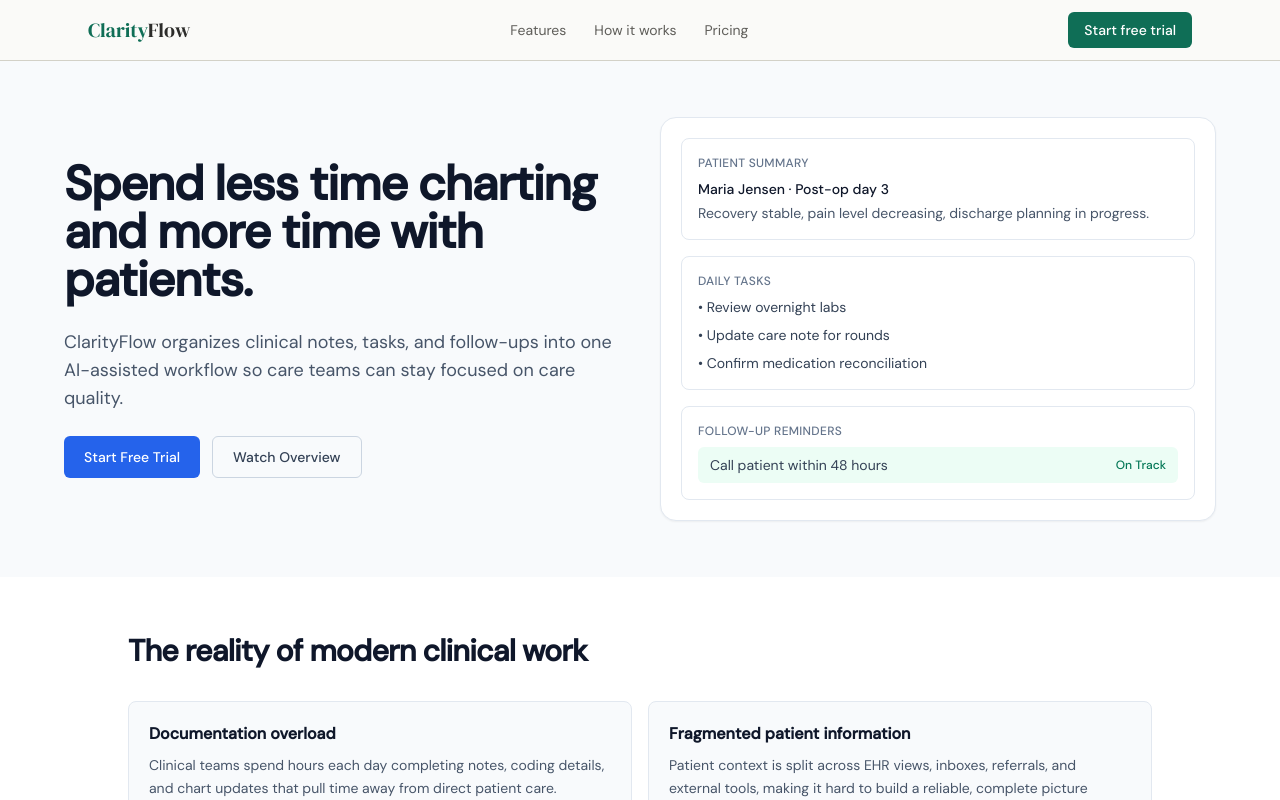
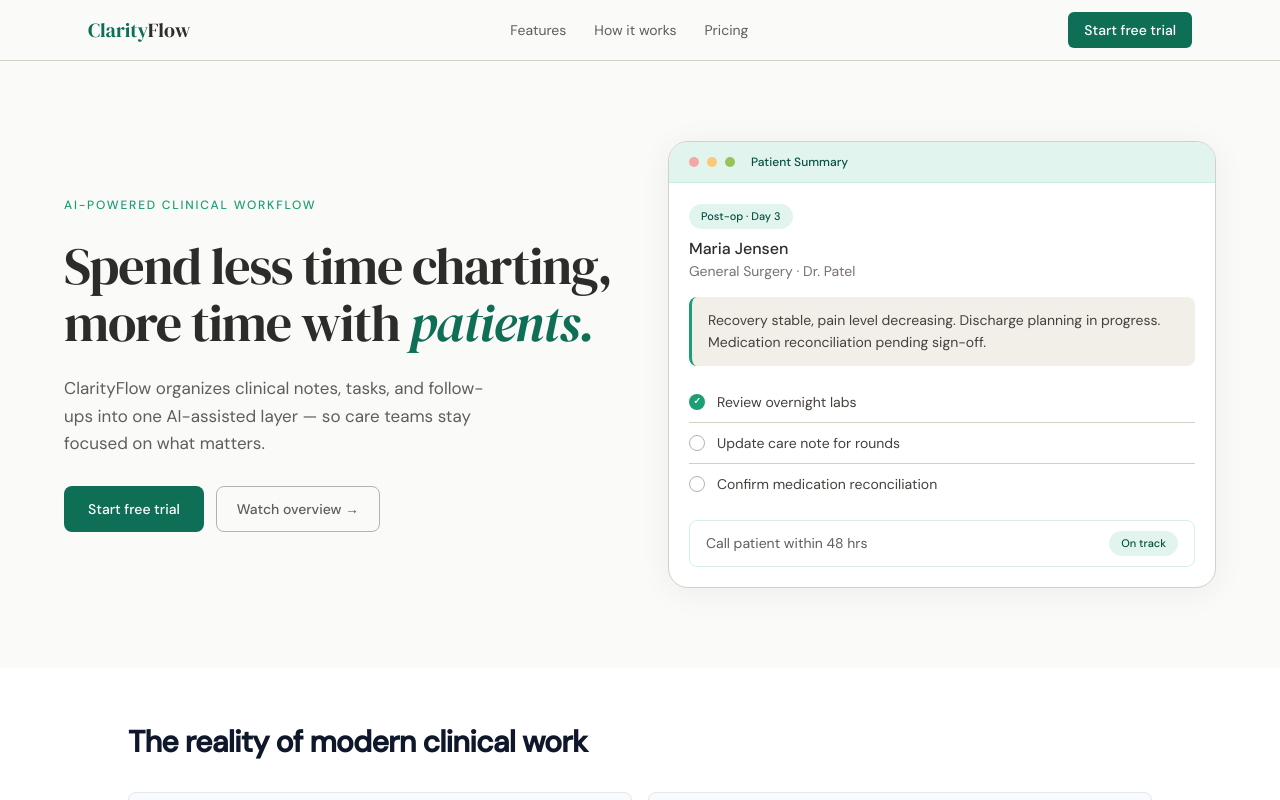
Before and after one commit to shannel890/ClarityFlow, a Next.js app: page / in a window 1280 px wide. Shown: the top 800 px of the page. Built offline with nearby package versions, Linux system fonts and the light colour scheme.

Commit message:
feat: replace Hero component with requested animated design
Agent-Logs-Url: https://github.com/shannel890/ClarityFlow/sessions/80c82551-5bcb-4aec-87e3-0c6fc890fb0f

Co-authored-by: shannel890 <197056075+shannel890@users.noreply.github.com>

```diff
--- a/components/Hero.tsx
+++ b/components/Hero.tsx
@@ -1,72 +1,126 @@
+"use client";
+
+import { motion } from "framer-motion";
+
+const fadeUp = {
+  hidden: { opacity: 0, y: 24 },
+  show:   { opacity: 1, y: 0, transition: { duration: 0.6, ease: "easeOut" } },
+} as const;
+
+const cardFade = {
+  hidden: { opacity: 0, y: 20 },
+  show:   { opacity: 1, y: 0, transition: { duration: 0.7, delay: 0.2, ease: "easeOut" } },
+} as const;
+
 export default function Hero() {
   return (
-    <section className="bg-slate-50 px-6 py-14 md:px-10">
-      <div className="mx-auto grid max-w-6xl gap-10 md:grid-cols-2 md:items-center">
-        <div className="space-y-6">
-          <h1 className="text-3xl font-semibold tracking-tight text-slate-900 md:text-5xl">
-            Spend less time charting and more time with patients.
+    <section className="bg-[#FAFAF8] px-6 py-20 md:px-10">
+      <div className="mx-auto grid max-w-6xl gap-14 md:grid-cols-2 md:items-center">
+
+        {/* Left — copy */}
+        <motion.div
+          className="space-y-6"
+          initial="hidden"
+          animate="show"
+          variants={fadeUp}
+        >
+          <p className="text-xs font-medium uppercase tracking-[0.15em] text-teal-400">
+            AI-powered clinical workflow
+          </p>
+          <h1 className="font-serif text-5xl leading-[1.1] tracking-tight text-stone-900 md:text-[52px]">
+            Spend less time charting, more time with{" "}
+            <em className="italic text-teal-600">patients.</em>
           </h1>
-          <p className="max-w-xl text-base leading-relaxed text-slate-600 md:text-lg">
+          <p className="max-w-md text-base leading-relaxed text-stone-600 md:text-[17px]">
             ClarityFlow organizes clinical notes, tasks, and follow-ups into one
-            AI-assisted workflow so care teams can stay focused on care quality.
+            AI-assisted layer — so care teams stay focused on what matters.
           </p>
-          <div className="flex flex-wrap gap-3">
+          <div className="flex flex-wrap gap-3 pt-1">
             <button
               type="button"
-              className="rounded-md bg-blue-600 px-5 py-2.5 text-sm font-medium text-white hover:bg-blue-700"
+              className="rounded-lg bg-teal-600 px-6 py-3 text-sm font-medium text-white transition-all hover:-translate-y-px hover:bg-teal-800"
             >
-              Start Free Trial
+              Start free trial
             </button>
             <button
               type="button"
-              className="rounded-md border border-slate-300 bg-transparent px-5 py-2.5 text-sm font-medium text-slate-700 hover:bg-slate-100"
+              className="rounded-lg border border-stone-200 bg-transparent px-5 py-3 text-sm font-medium text-stone-600 transition-colors hover:border-stone-400 hover:text-stone-900"
             >
-              Watch Overview
+              Watch overview →
             </button>
           </div>
-        </div>
+        </motion.div>
 
-        <div className="rounded-xl border border-slate-200 bg-white p-5 shadow-sm">
-          <div className="space-y-4">
-            <div className="rounded-lg border border-slate-200 p-4">
-              <p className="text-xs font-medium uppercase tracking-wide text-slate-500">
-                Patient Summary
+        {/* Right — patient card */}
+        <motion.div
+          className="overflow-hidden rounded-2xl border border-stone-100 bg-white shadow-card"
+          initial="hidden"
+          animate="show"
+          variants={cardFade}
+        >
+          {/* Card chrome bar */}
+          <div className="flex items-center gap-2 border-b border-[#CCEADF] bg-teal-50 px-5 py-3">
+            <span className="h-2.5 w-2.5 rounded-full bg-[#F5A7A7]" />
+            <span className="h-2.5 w-2.5 rounded-full bg-[#FACA75]" />
+            <span className="h-2.5 w-2.5 rounded-full bg-[#97C459]" />
+            <span className="ml-2 text-xs font-medium text-teal-800">
+              Patient Summary
+            </span>
+          </div>
+
+          <div className="space-y-4 p-5">
+            {/* Patient info */}
+            <div>
+              <span className="inline-block rounded-full bg-teal-50 px-3 py-1 text-[11px] font-medium text-teal-800">
+                Post-op · Day 3
+              </span>
+              <p className="mt-2 text-base font-medium text-stone-900">
+                Maria Jensen
               </p>
-              <p className="mt-2 text-sm font-medium text-slate-900">
-                Maria Jensen · Post-op day 3
-              </p>
-              <p className="mt-1 text-sm text-slate-600">
-                Recovery stable, pain level decreasing, discharge planning in
-                progress.
+              <p className="text-sm text-stone-500">
+                General Surgery · Dr. Patel
               </p>
             </div>
 
-            <div className="rounded-lg border border-slate-200 p-4">
-              <p className="text-xs font-medium uppercase tracking-wide text-slate-500">
-                Daily Tasks
-              </p>
-              <ul className="mt-2 space-y-2 text-sm text-slate-700">
-                <li>• Review overnight labs</li>
-                <li>• Update care note for rounds</li>
-                <li>• Confirm medication reconciliation</li>
-              </ul>
+            {/* Summary */}
+            <div className="rounded-lg border-l-[3px] border-teal-400 bg-stone-50 px-4 py-3 text-sm leading-relaxed text-stone-700">
+              Recovery stable, pain level decreasing. Discharge planning in
+              progress. Medication reconciliation pending sign-off.
             </div>
 
-            <div className="rounded-lg border border-slate-200 p-4">
-              <p className="text-xs font-medium uppercase tracking-wide text-slate-500">
-                Follow-up Reminders
-              </p>
-              <div className="mt-2 flex items-center justify-between rounded-md bg-emerald-50 px-3 py-2">
-                <span className="text-sm text-slate-700">
-                  Call patient within 48 hours
-                </span>
-                <span className="text-xs font-medium text-emerald-700">
-                  On Track
-                </span>
-              </div>
+            {/* Tasks */}
+            <ul className="divide-y divide-stone-100">
+              {[
+                { label: "Review overnight labs", done: true },
+                { label: "Update care note for rounds", done: false },
+                { label: "Confirm medication reconciliation", done: false },
+              ].map((task) => (
+                <li key={task.label} className="flex items-center gap-3 py-2.5">
+                  <span
+                    className={`flex h-4 w-4 flex-shrink-0 items-center justify-center rounded-full text-[9px] font-bold ${
+                      task.done
+                        ? "bg-teal-400 text-white"
+                        : "border-[1.5px] border-stone-200"
+                    }`}
+                  >
+                    {task.done && "✓"}
+                  </span>
+                  <span className="text-sm text-stone-700">{task.label}</span>
+                </li>
+              ))}
+            </ul>
+
+            {/* Follow-up */}
+            <div className="flex items-center justify-between rounded-lg border border-[#D5F0E6] bg-white px-4 py-2.5">
+              <span className="text-sm text-stone-600">
+                Call patient within 48 hrs
+              </span>
+              <span className="rounded-full bg-teal-50 px-3 py-1 text-[11px] font-medium text-teal-800">
+                On track
+              </span>
             </div>
           </div>
-        </div>
+        </motion.div>
       </div>
     </section>
   );
```
